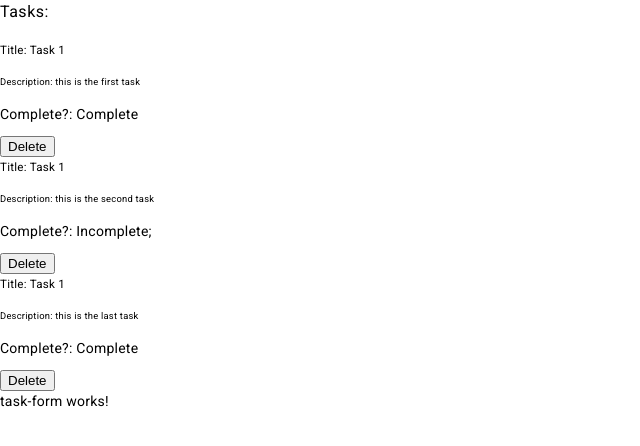
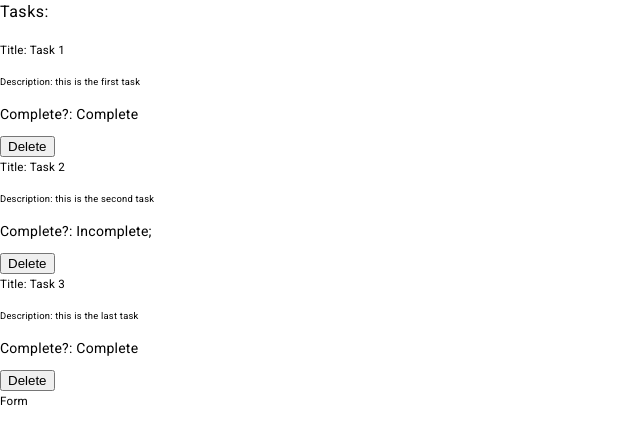
Before and after one commit to Alberto-Vgs/angular-practices, an Angular app in the folder task-vgs/: page / in a window 1280 px wide. Shown: the top 446 px of the page, without its empty margins (0-640 px from the left). Built offline with nearby package versions, Linux system fonts and the light colour scheme.

Commit message:
task correction

```diff
--- a/task-vgs/src/app/components/task-form/task-form.component.html
+++ b/task-vgs/src/app/components/task-form/task-form.component.html
@@ -1 +1,2 @@
-<p>task-form works!</p>
+<!-- todo raactive forms -->
+<h5>Form</h5>
--- a/task-vgs/src/app/components/task-list/task-list.component.ts
+++ b/task-vgs/src/app/components/task-list/task-list.component.ts
@@ -17,13 +17,13 @@ export class TaskListComponent {
     level: Level.Blocking
   }
   task2: ITask = {
-    title: 'Task 1',
+    title: 'Task 2',
     description: 'this is the second task',
     complete: false,
     level: Level.Info
   }
   task3: ITask = {
-    title: 'Task 1',
+    title: 'Task 3',
     description: 'this is the last task',
     complete: true,
     level: Level.Urgent
```
